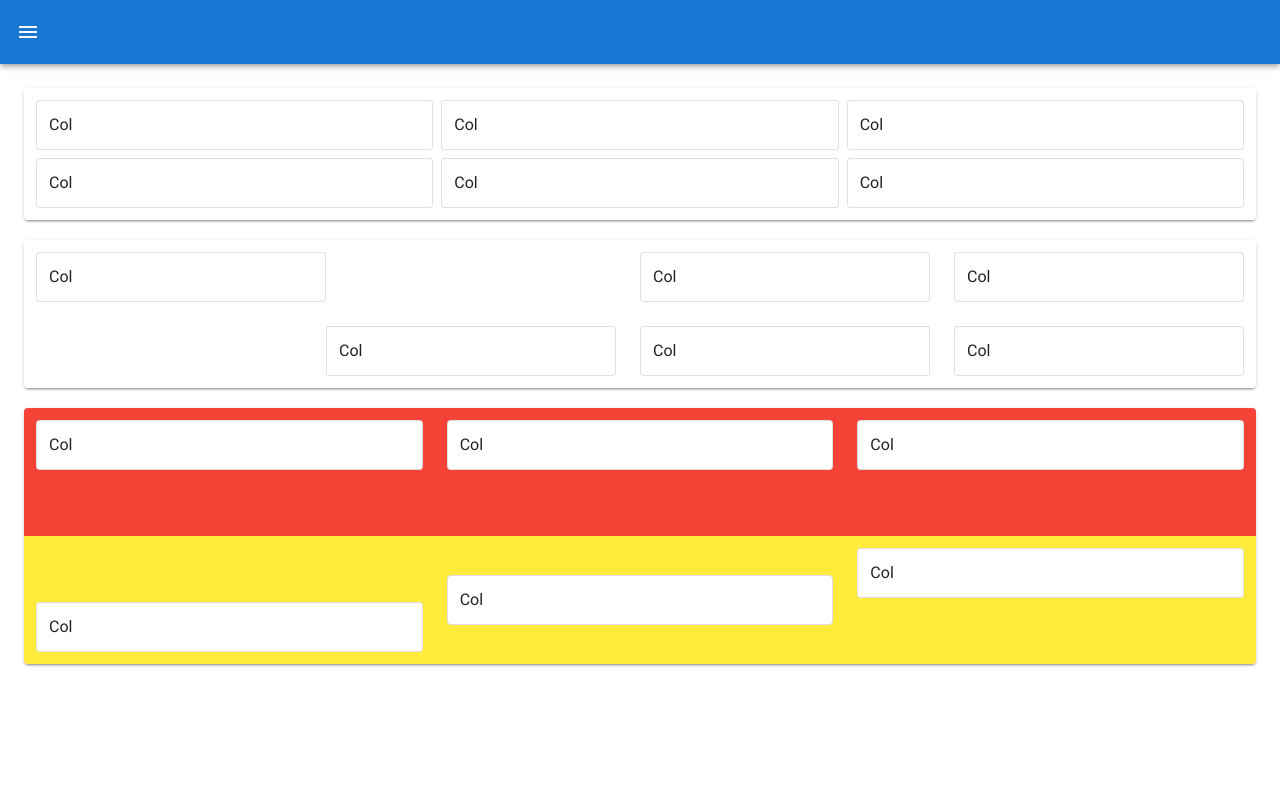
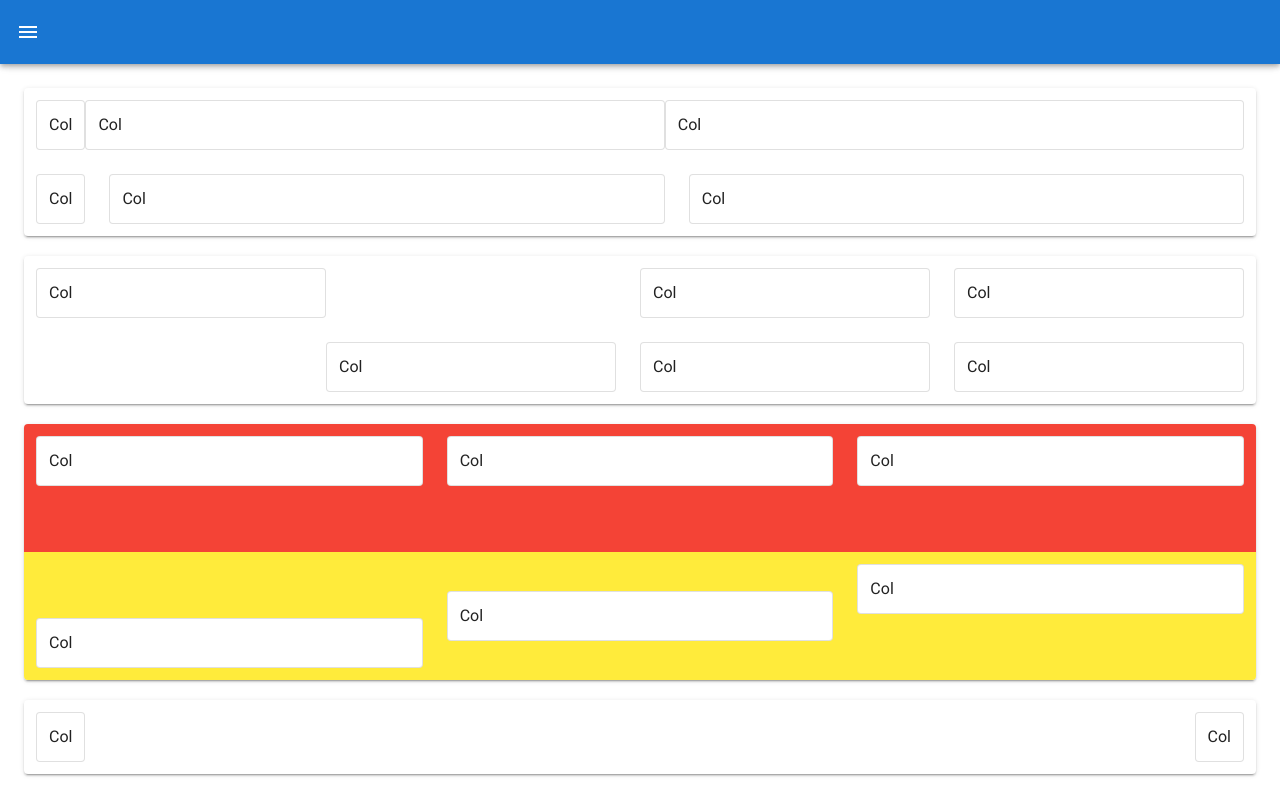
Before and after one commit to eoqna/vuetify, a Vue app: page /grid-system in a window 1280 px wide. Built offline with nearby package versions, Linux system fonts and the light colour scheme.

Commit message:
[eoqna] 23-01-25 21:55 Vuetify-Grid System Commit

```diff
--- a/src/App.vue
+++ b/src/App.vue
@@ -65,6 +65,7 @@
       items: [
         { title: 'Dashboard', icon: 'mdi-view-dashboard', to: '/'},
         { title: 'GridSystem', icon: 'mdi-view-dashboard', to: '/grid-system' },
+        { title: 'GridListPage', icon: 'mdi-view-dashboard', to: '/grid-list-page' },
       ],
       right: null,
       drawer: '',
--- a/src/router/index.js
+++ b/src/router/index.js
@@ -2,6 +2,7 @@
 import VueRouter from "vue-router";
 import DashBoard from "@/views/DashBoard";
 import GridSystem from "@/views/GridSystem";
+import GridListPage from "@/views/GridListPage";
 
 Vue.use(VueRouter)
 
@@ -21,6 +22,11 @@
         name: 'GridSystem',
         component: GridSystem
     },
+    {
+        path: '/grid-list-page',
+        name: 'GridListPage',
+        component: GridListPage
+    },
 ]
 
 const router = new VueRouter({
--- /dev/null
+++ b/src/views/GridListPage.vue
@@ -0,0 +1,30 @@
+<template>
+  <v-container>
+    <v-row>
+      <v-col
+        v-for="count in 12"
+        :key="count"
+        cols="12"
+        sm="6"
+        md="4"
+        lg="3"
+      >
+        <v-card
+          class="pa-3"
+          outlined
+        >
+          Col
+        </v-card>
+      </v-col>
+    </v-row>
+  </v-container>
+</template>
+
+<script>
+export default {
+
+}
+</script>
+
+<style>
+</style>
--- a/src/views/GridSystem.vue
+++ b/src/views/GridSystem.vue
@@ -3,8 +3,8 @@
     fluid
   >
     <v-card class="pa-3">
-      <v-row dense>
-        <v-col>
+      <v-row no-gutters>
+        <v-col cols="auto">
           <v-card
             class="pa-3"
             outlined
@@ -29,8 +29,8 @@
           </v-card>
         </v-col>
       </v-row>
-      <v-row dense>
-        <v-col>
+      <v-row>
+        <v-col cols="auto">
           <v-card
             class="pa-3"
             outlined
@@ -181,6 +181,29 @@
         </v-col>
       </v-row>
     </v-card>
+
+    <v-card class="mt-5 pa-3">
+      <v-row
+        justify="space-between"
+      >
+        <v-col cols="auto">
+          <v-card
+            class="pa-3"
+            outlined
+          >
+            Col
+          </v-card>
+        </v-col>
+        <v-col cols="auto">
+          <v-card
+            class="pa-3"
+            outlined
+          >
+            Col
+          </v-card>
+        </v-col>
+      </v-row>
+    </v-card>
   </v-container>
 </template>
 <script>
```
